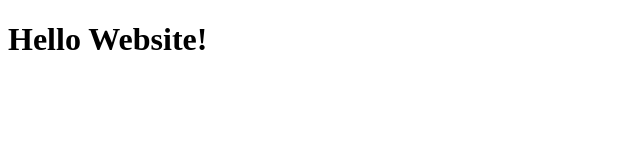
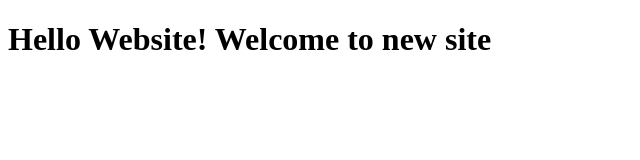
Before and after one commit to mnebu/website, a plain HTML site: page site/index.html in a window 1280 px wide. Shown: the whole page, without its empty margins (0-640 px from the left). Drawn offline with Linux system fonts and the light colour scheme.

Commit message:
Second commit

```diff
--- a/site/index.html
+++ b/site/index.html
@@ -4,6 +4,6 @@
 	<title>Hello Website</title>
 </head>
 <body>
-<h1> Hello Website!</h1>
+<h1> Hello Website! Welcome to new site</h1>
 </body>
 </html>
```
